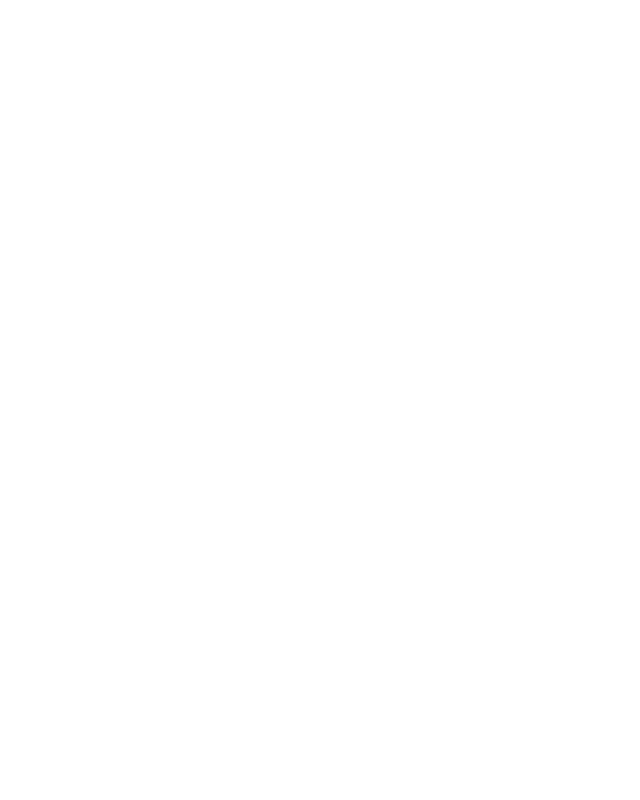
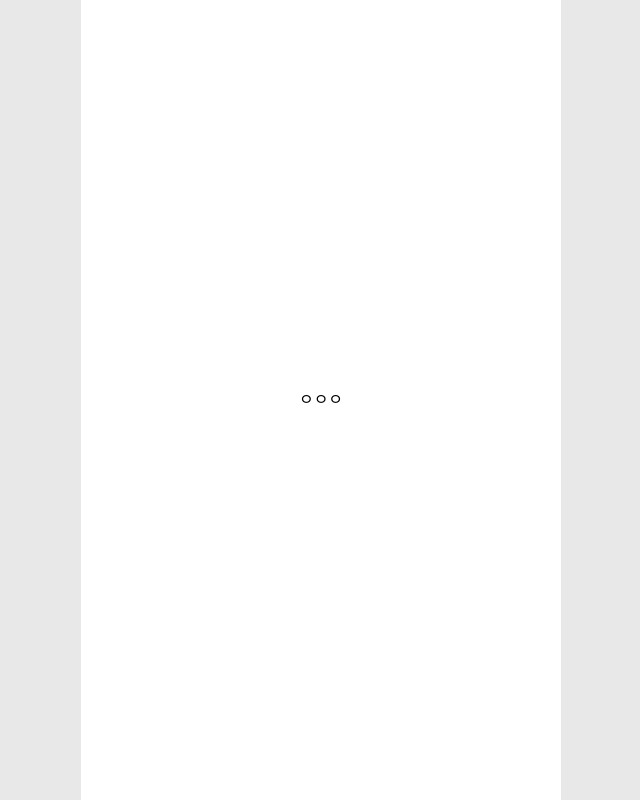
Before and after one commit to peauty/peauty-FE, a React (Vite) app: page / in a window 1280 px wide. Shown: the whole page, without its empty margins (319-959 px from the left). Built offline with nearby package versions, Linux system fonts and the light colour scheme.

Commit message:
style: styled-components 추가 및 글로벌 스타일 적용

```diff
--- a/package.json
+++ b/package.json
@@ -11,9 +11,12 @@
     "svgr": "npx @svgr/cli -d src/assets/svg --ignore-existing --typescript --no-dimensions public/svg"
   },
   "dependencies": {
+    "@types/styled-components": "^5.1.34",
     "react": "^18.3.1",
     "react-dom": "^18.3.1",
-    "recoil": "^0.7.7"
+    "recoil": "^0.7.7",
+    "styled-components": "^6.1.13",
+    "styled-normalize": "^8.1.1"
   },
   "devDependencies": {
     "@eslint/compat": "^1.2.3",
--- a/src/App.tsx
+++ b/src/App.tsx
@@ -1,7 +1,7 @@
 function App() {
   console.log("콘솔");
 
-  return <></>;
+  return <>ㅇㅇㅇ</>;
 }
 
 export default App;
--- a/src/global-style.ts
+++ b/src/global-style.ts
@@ -1,7 +1,8 @@
 import { createGlobalStyle } from "styled-components";
+import { normalize } from "styled-normalize";
 
 const GlobalStyle = createGlobalStyle`
-
+  ${normalize}
  html, body, div, span, applet, object, iframe,
 h1, h2, h3, h4, h5, h6, p, blockquote, pre,
 a, abbr, acronym, address, big, cite, code,
@@ -45,6 +46,7 @@
       justify-content: center;
       align-items: center;
       width: 100%;
+      background-color: white;
       max-width: 480px;
       min-width: 375px;
       height: 100%;
--- a/src/main.tsx
+++ b/src/main.tsx
@@ -1,9 +1,11 @@
 import { StrictMode } from "react";
 import { createRoot } from "react-dom/client";
 import App from "./App";
+import GlobalStyle from "./global-style";
 
 createRoot(document.getElementById("root")!).render(
-    <StrictMode>
-        <App />
-    </StrictMode>
+  <StrictMode>
+    <GlobalStyle />
+    <App />
+  </StrictMode>,
 );
```
Also changed, not shown: 1 other file (tests, documents, lock files or other folders).
